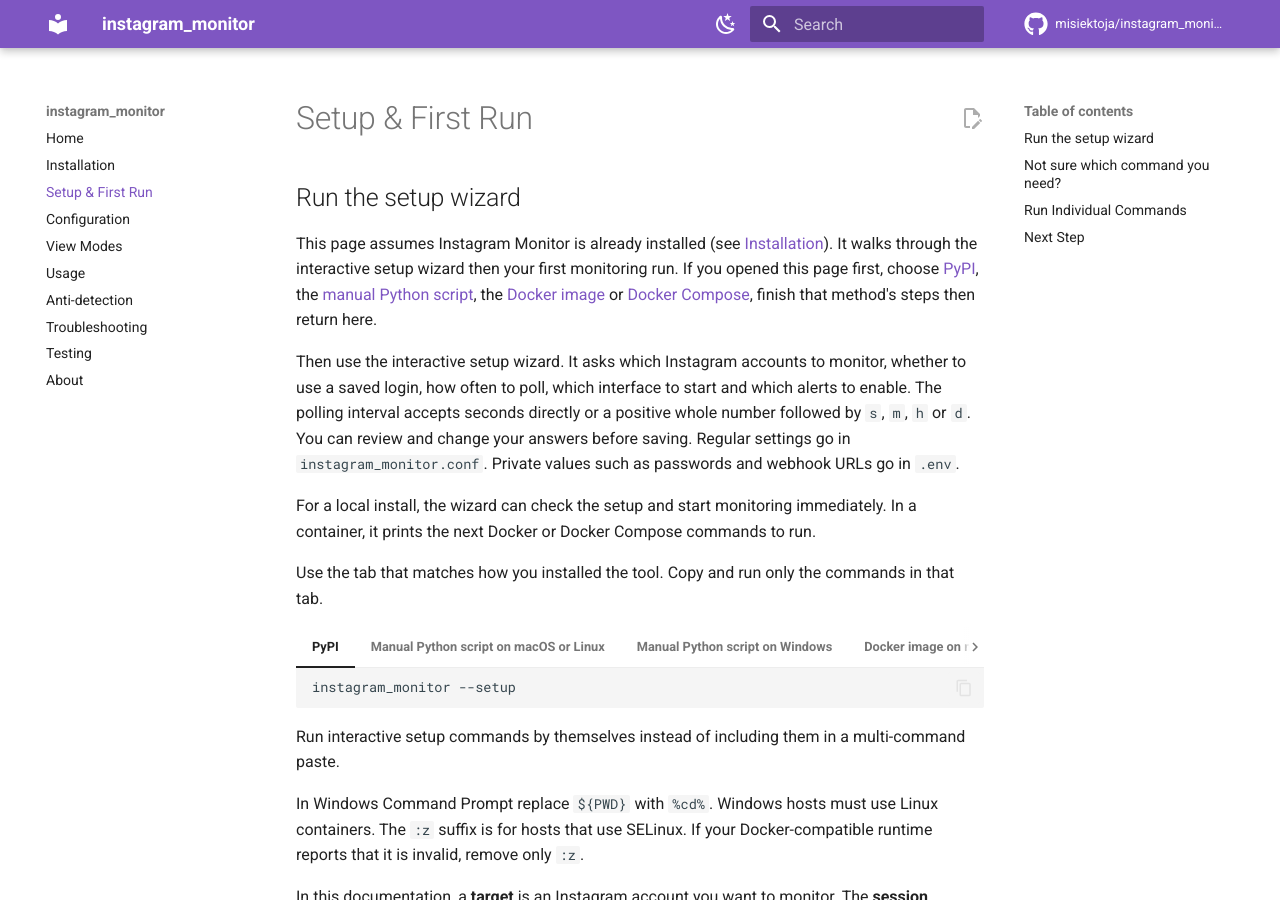
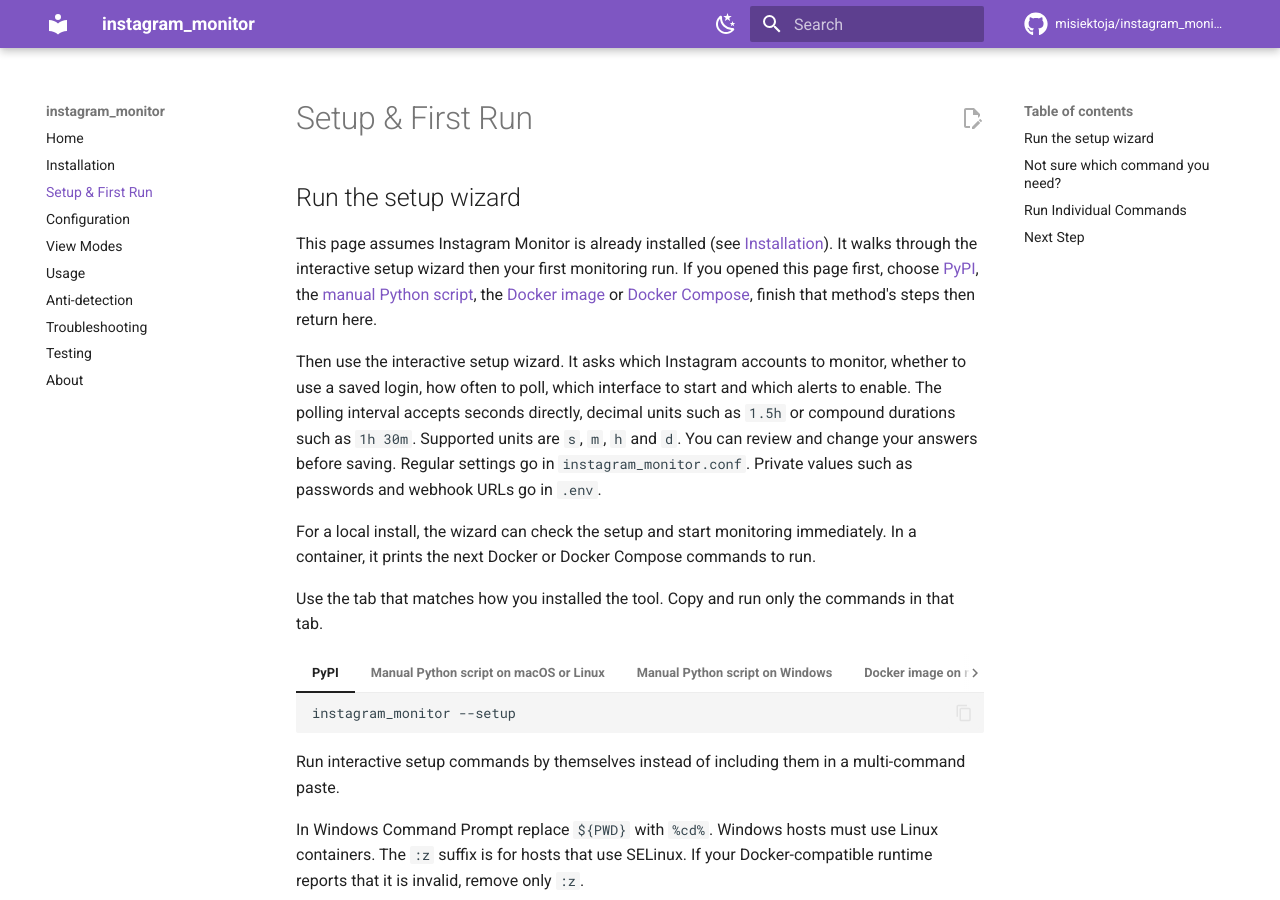
Before and after one commit to misiektoja/instagram_monitor, an MkDocs documentation site: the page built from docs/setup-and-first-run.md, in a window 1280 px wide and 900 px high. Built offline with MkDocs 1.6.1 and Material for MkDocs 9.7.7, drawn with Linux system fonts in a browser that asks for light colours; comment, search, counter and statistics services are not loaded.

Commit message:
docs(setup): document compound duration inputs

```diff
--- a/docs/setup-and-first-run.md
+++ b/docs/setup-and-first-run.md
@@ -5,7 +5,7 @@
 
 This page assumes Instagram Monitor is already installed (see [Installation](installation.md)). It walks through the interactive setup wizard then your first monitoring run. If you opened this page first, choose [PyPI](installation.md#install-from-pypi), the [manual Python script](installation.md#manual-python-based-installation), the [Docker image](installation.md#install-from-docker-hub) or [Docker Compose](installation.md#docker-compose), finish that method's steps then return here.
 
-Then use the interactive setup wizard. It asks which Instagram accounts to monitor, whether to use a saved login, how often to poll, which interface to start and which alerts to enable. The polling interval accepts seconds directly or a positive whole number followed by `s`, `m`, `h` or `d`. You can review and change your answers before saving. Regular settings go in `instagram_monitor.conf`. Private values such as passwords and webhook URLs go in `.env`.
+Then use the interactive setup wizard. It asks which Instagram accounts to monitor, whether to use a saved login, how often to poll, which interface to start and which alerts to enable. The polling interval accepts seconds directly, decimal units such as `1.5h` or compound durations such as `1h 30m`. Supported units are `s`, `m`, `h` and `d`. You can review and change your answers before saving. Regular settings go in `instagram_monitor.conf`. Private values such as passwords and webhook URLs go in `.env`.
 
 For a local install, the wizard can check the setup and start monitoring immediately. In a container, it prints the next Docker or Docker Compose commands to run.
 
```
